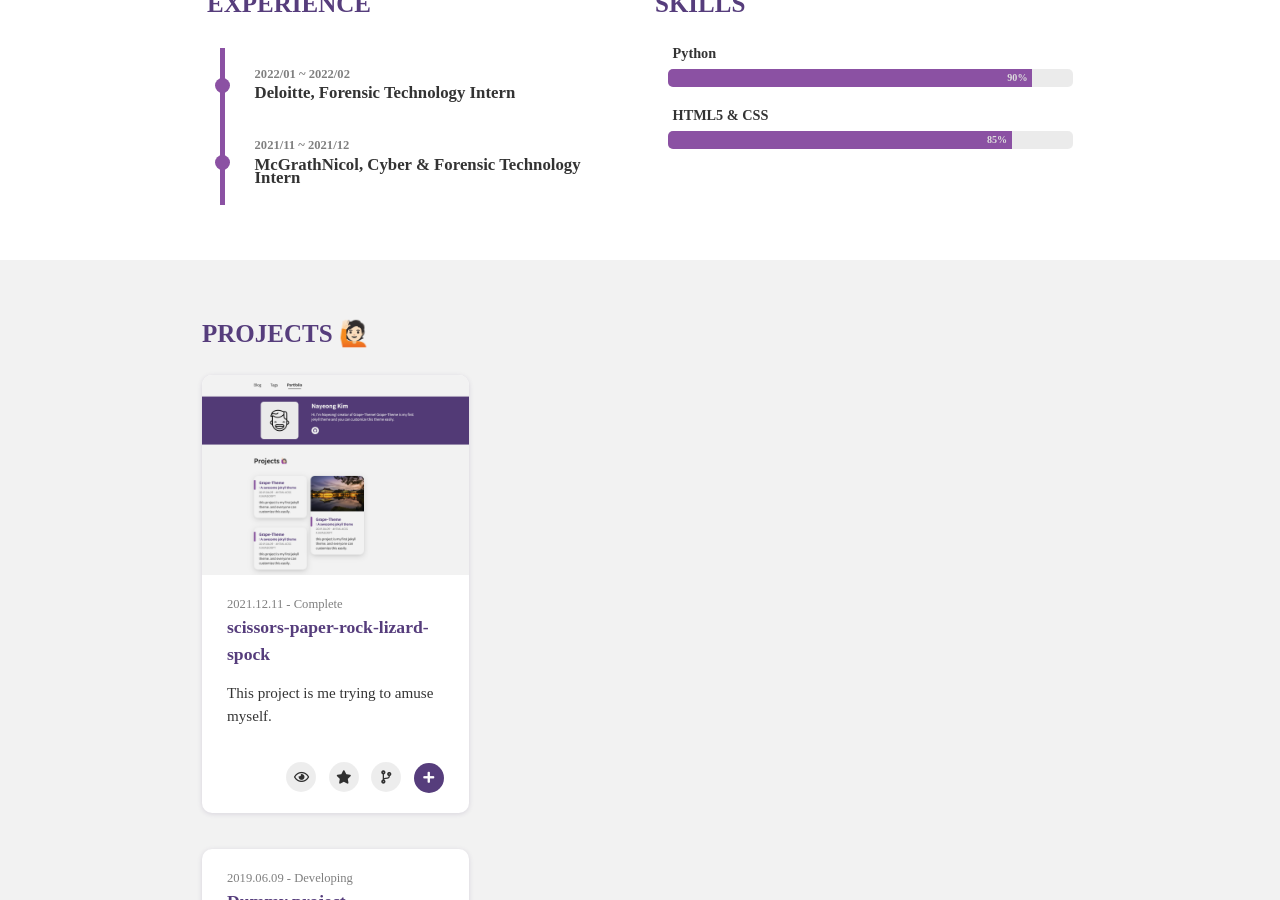
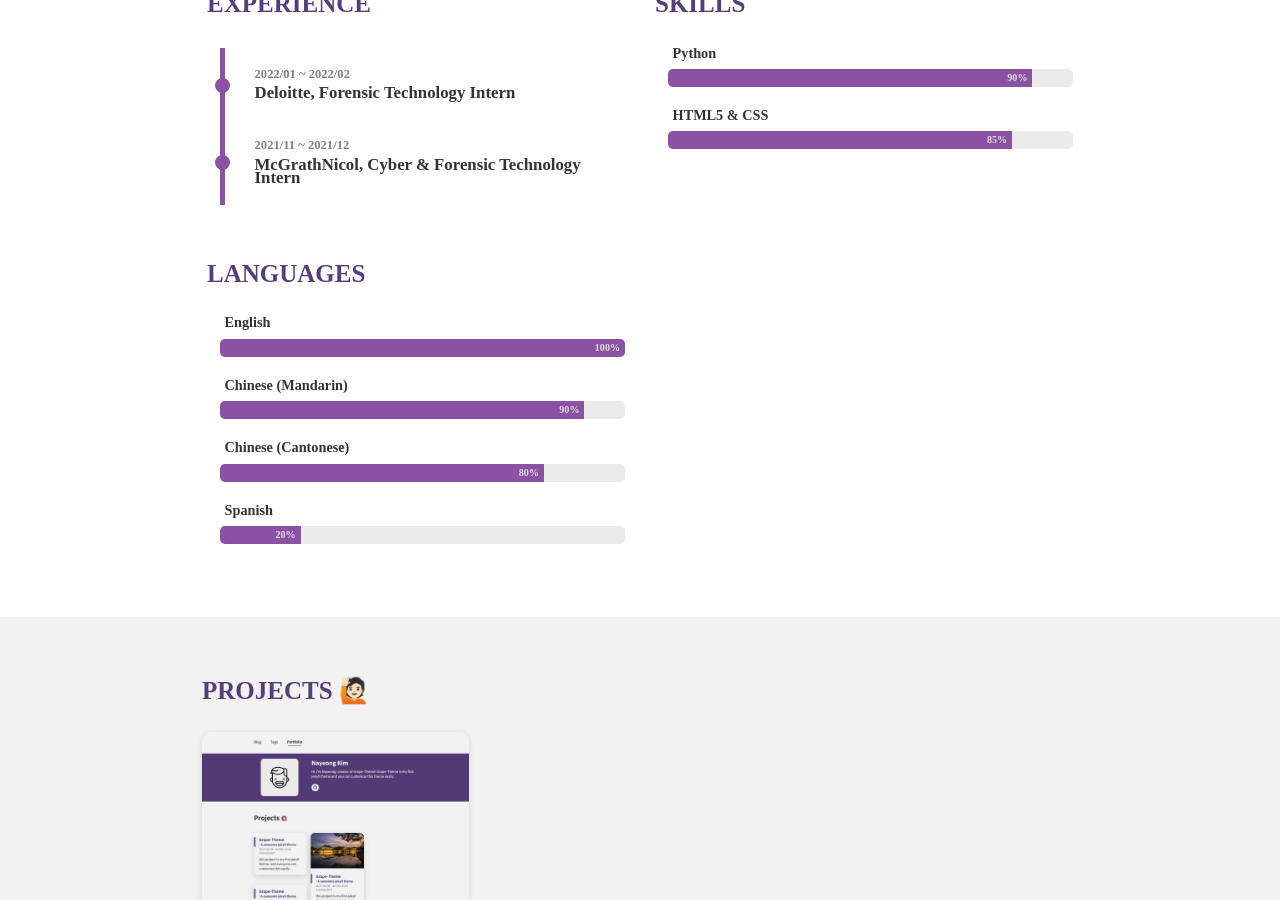
Before and after one commit to cherylouyang/cherylouyang.github.io, a Jekyll site: the page built from portfolio.html, in a window 1280 px wide and 900 px high, scrolled down 468 px. Built offline with Jekyll 4.4.1, drawn with Linux system fonts in a browser that asks for light colours; nearby versions of some CDN libraries; some web fonts are replaced.

Commit message:
Add languages section to portfolio page

```diff
--- a/_config.yml
+++ b/_config.yml
@@ -24,6 +24,15 @@ theme_settings :
         value : 90  # Percent value
       - skill : HTML5 & CSS
         value : 85  # Percent value
+    languages :
+      - skill : English
+        value : 100  # Percent value
+      - skill : Chinese (Mandarin)
+        value : 90  # Percent value
+      - skill : Chinese (Cantonese)
+        value : 80  # Percent value
+      - skill : Spanish
+        value : 20  # Percent value
 
   # Icons
   icons :
--- a/_layouts/portfolio.html
+++ b/_layouts/portfolio.html
@@ -51,6 +51,21 @@ layout: page
         {% endfor %}
       </ul>
     </article>
+    <article class="skills col-12 col-md-6">
+      <p class="title">LANGUAGES</p>
+      <ul class="skill-list">
+        {% for _ in profile.languages %}
+        <li class="skill">
+          <p class="name">{{ _.skill }}</p>
+          <div class="progress">
+            <div class="progress-bar" style="width: {{ _.value }}%">
+              <div class="progress-value">{{ _.value }}%</div>
+            </div>
+          </div>
+        </li>
+        {% endfor %}
+      </ul>
+    </article>
   </section>
 
   {% include projects.html %}
```
